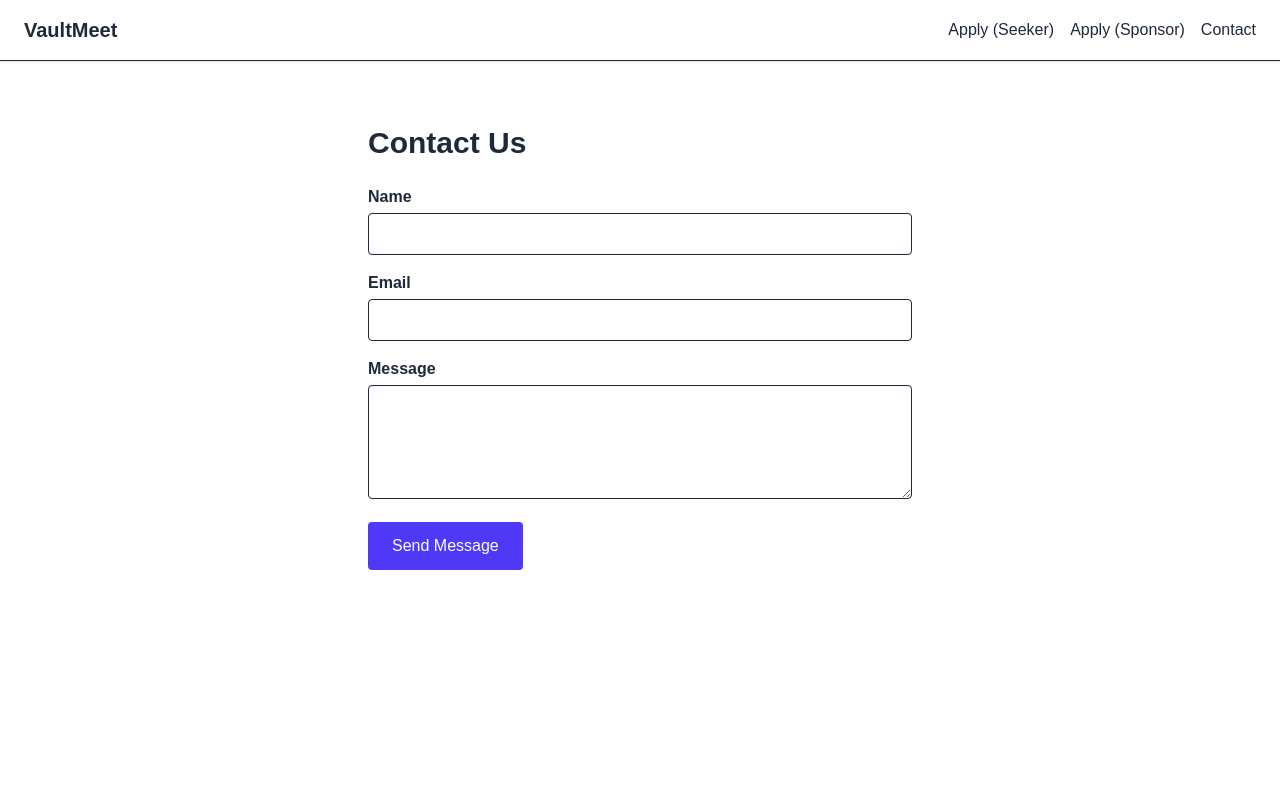
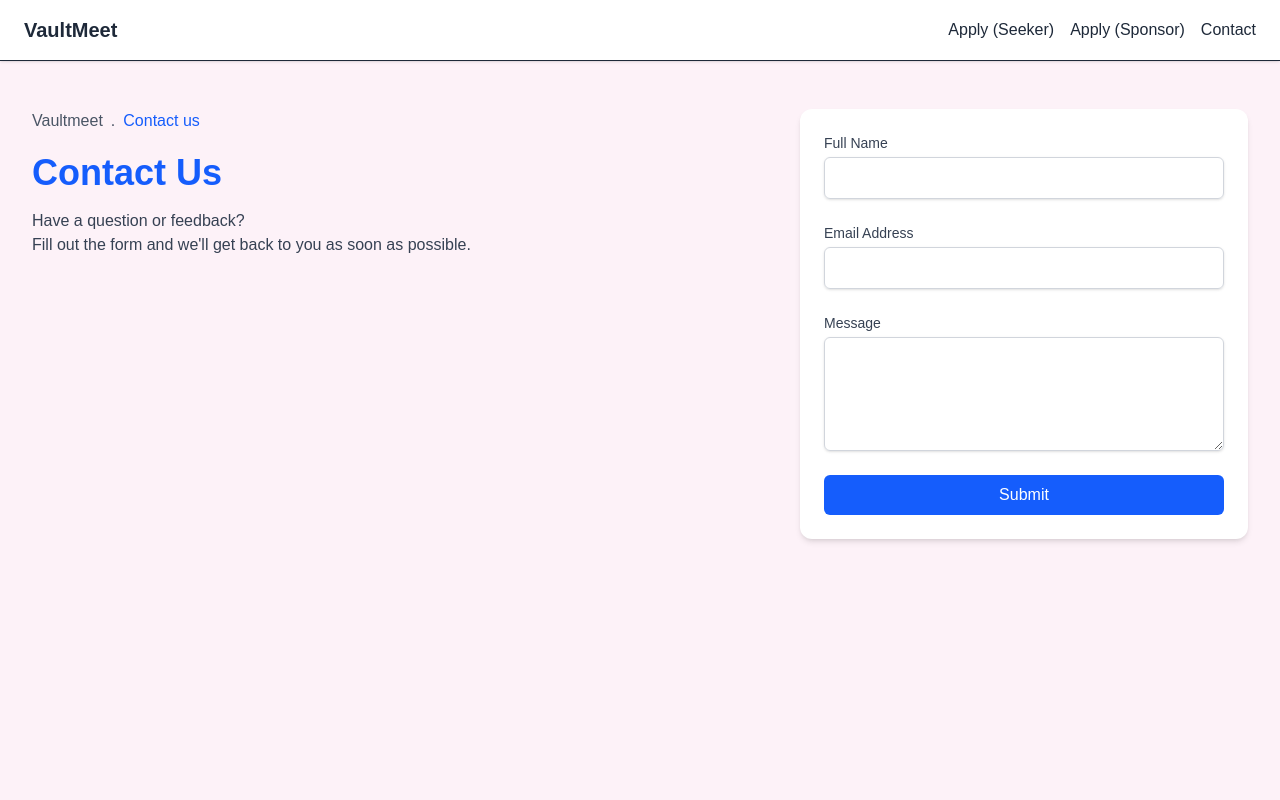
Before and after one commit to devtofunmi/vaultmeet, a Next.js app: page /contact in a window 1280 px wide. Shown: the top 800 px of the page. Built offline with nearby package versions, Linux system fonts and the light colour scheme.

Commit message:
change ui

```diff
--- a/pages/contact.tsx
+++ b/pages/contact.tsx
@@ -1,99 +1,109 @@
-'use client'
+'use client';
 
-import { useState } from 'react'
-import RootLayout from './layout'
+import { useState } from 'react';
+import RootLayout from './layout';
 
 export default function ContactPage() {
-  const [form, setForm] = useState({ name: '', email: '', message: '' })
-  const [submitted, setSubmitted] = useState(false)
+  const [form, setForm] = useState({ name: '', email: '', message: '' });
+  const [submitted, setSubmitted] = useState(false);
 
-  interface HandleChangeEvent extends React.ChangeEvent<HTMLInputElement | HTMLTextAreaElement> {}
+  const handleChange = (
+    e: React.ChangeEvent<HTMLInputElement | HTMLTextAreaElement>
+  ) => {
+    const { name, value } = e.target;
+    setForm(prev => ({ ...prev, [name]: value }));
+  };
 
-  const handleChange = (e: HandleChangeEvent) => {
-    setForm({ ...form, [e.target.name]: e.target.value })
-  }
-
-  interface ContactForm {
-    name: string
-    email: string
-    message: string
-  }
-
-  interface FormEventWithTarget extends React.FormEvent<HTMLFormElement> {
-    target: EventTarget & HTMLFormElement
-  }
-
-  interface InputChangeEvent extends React.ChangeEvent<HTMLInputElement | HTMLTextAreaElement> {}
-
-  const handleSubmit = async (e: FormEventWithTarget) => {
-    e.preventDefault()
-    // TODO: send form data to backend or email API
-    setSubmitted(true)
-  }
+  const handleSubmit = async (e: React.FormEvent<HTMLFormElement>) => {
+    e.preventDefault();
+    // TODO: Send form data to backend or API
+    setSubmitted(true);
+  };
 
   return (
     <RootLayout>
-      <main className="max-w-xl mx-auto px-4 py-16">
-      <h1 className="text-3xl font-bold mb-6">Contact Us</h1>
+      <main className="min-h-screen bg-pink-50 py-12 px-4 sm:px-6 lg:px-8">
+        <div className="mx-auto w-full flex flex-col md:flex-row justify-between ">
+          <div>
+            <div className="flex gap-2 text-gray-600">
+              <p>Vaultmeet</p>
+              <p>.</p>
+              <p className="text-blue-600">Contact us</p>
+            </div>
+            <h1 className="mt-5 text-4xl font-bold text-blue-600">Contact Us</h1>
+            <p className="mt-4 text-gray-700">
+              Have a question or feedback?<br /> Fill out the form and we'll get back to you as soon as possible.
+            </p>
+          </div>
+
+          <div className="w-full max-w-md mt-20 md:mt-0 bg-white p-6 rounded-xl shadow-md">
             {!submitted ? (
-        <form onSubmit={handleSubmit} className="space-y-4">
+              <form onSubmit={handleSubmit} className="space-y-6">
                 <div>
-            <label htmlFor="name" className="block mb-1 font-semibold">
-              Name
+                  <label htmlFor="name" className="block text-sm font-medium text-gray-700">
+                    Full Name
                   </label>
                   <input
                     id="name"
                     name="name"
                     type="text"
-              required
                     value={form.name}
                     onChange={handleChange}
-              className="w-full border rounded px-3 py-2 focus:outline-none focus:ring-2 focus:ring-indigo-500"
+                    required
+                    className="mt-1 block w-full px-4 py-2 border border-gray-300 rounded-md shadow-sm focus:ring-blue-500 focus:border-blue-500"
                   />
                 </div>
 
                 <div>
-            <label htmlFor="email" className="block mb-1 font-semibold">
-              Email
+                  <label htmlFor="email" className="block text-sm font-medium text-gray-700">
+                    Email Address
                   </label>
                   <input
                     id="email"
                     name="email"
                     type="email"
-              required
                     value={form.email}
                     onChange={handleChange}
-              className="w-full border rounded px-3 py-2 focus:outline-none focus:ring-2 focus:ring-indigo-500"
+                    required
+                    className="mt-1 block w-full px-4 py-2 border border-gray-300 rounded-md shadow-sm focus:ring-blue-500 focus:border-blue-500"
                   />
                 </div>
 
                 <div>
-            <label htmlFor="message" className="block mb-1 font-semibold">
+                  <label htmlFor="message" className="block text-sm font-medium text-gray-700">
                     Message
                   </label>
                   <textarea
                     id="message"
                     name="message"
-              required
                     rows={4}
                     value={form.message}
                     onChange={handleChange}
-              className="w-full border rounded px-3 py-2 focus:outline-none focus:ring-2 focus:ring-indigo-500"
+                    required
+                    className="mt-1 block w-full px-4 py-2 border border-gray-300 rounded-md shadow-sm focus:ring-blue-500 focus:border-blue-500"
                   />
                 </div>
 
+                <div>
                   <button
                     type="submit"
-            className="bg-indigo-600 text-white px-6 py-3 rounded hover:bg-indigo-700 transition"
+                    className="w-full cursor-pointer bg-blue-600 text-white py-2 px-4 rounded-md hover:bg-blue-700 transition"
                   >
-            Send Message
+                    Submit
                   </button>
+                </div>
               </form>
             ) : (
-        <p className="text-green-600 text-lg">Thank you! Your message has been received.</p>
+              <div className="text-center">
+                <h2 className="text-2xl font-bold text-green-600">Thank you!</h2>
+                <p className="mt-2 text-gray-700">
+                  Your message has been received. We'll be in touch shortly.
+                </p>
+              </div>
             )}
+          </div>
+        </div>
       </main>
     </RootLayout>
-
-  )
+  );
 }
```
Lines whose indentation alone changed are shown as unchanged.
